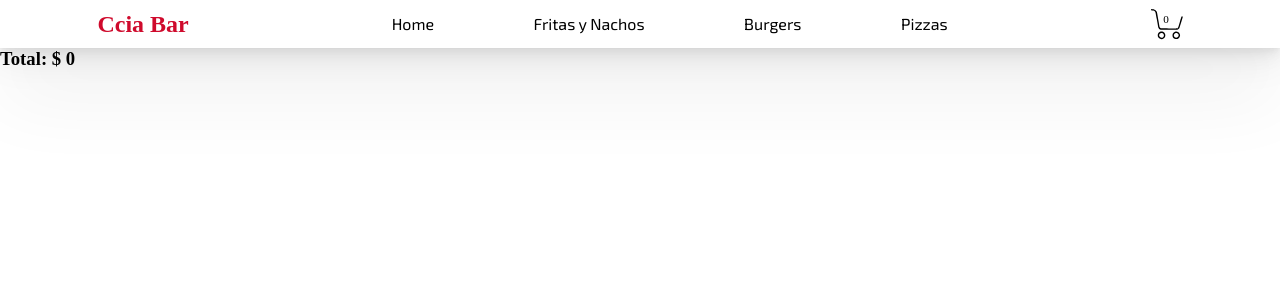
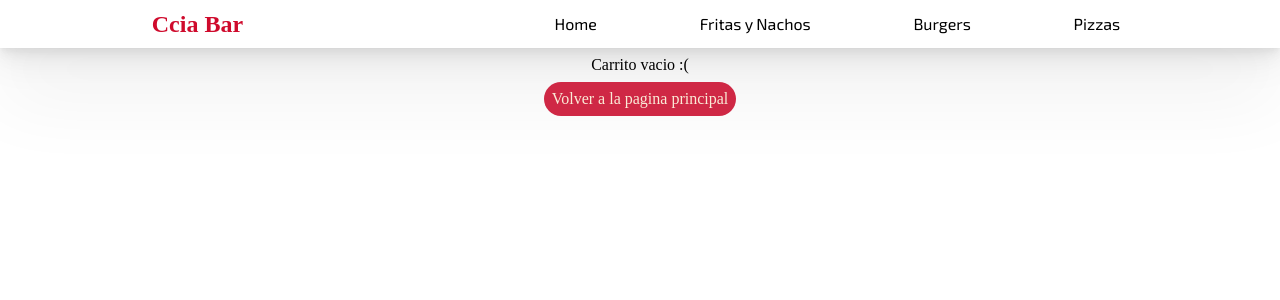
Before and after one commit to stick2yourmind/ecommerceRestaurantSaravia, a React (Create React App) app: page /cart in a window 1280 px wide. Shown: the top 300 px of the page. Built offline with nearby package versions, Linux system fonts and the light colour scheme.

Commit message:
feat: delete item /cart
feat: delete icon was added to delete an item in /cart page.
styles: modified styles in ItemDetail and CartItem

```diff
--- /dev/null
+++ b/src/Components/CartItem/CartItem.js
@@ -0,0 +1,44 @@
+import { useContext } from "react"
+import { CartContext } from '../../Context/CartContext/CartContext'
+import deleteIcon from './deleteIconCart.svg'
+
+const CartItem = ({item, quantity}) => {
+    const { deleteItemFromCart } = useContext(CartContext)
+    return(
+    <div key={item.id} className="itemCart">
+        <img className='imgItemCart'
+            alt={item.description}
+            src={ '/' + item.img}
+        />
+        <div className='bodyItem'>
+            <h4 className='titleItem'>
+                {item.title}
+            </h4>
+            <h5  className='priceItem'>
+                $ {item.price}
+            </h5>
+            <h5  className='quantityItem'>
+                Cantidad: { quantity }
+            </h5>
+            <h5  className='priceItem'>
+                Subtotal: $ {item.price  * quantity}
+            </h5>
+        </div>
+        <div className="updateDeleteItemCart">
+            <button
+                className="deleteItemCart"
+                onClick={()=>deleteItemFromCart(item.id)}
+            >
+                <img
+                    alt='carrito de compras'
+                    className='imgDeleteItemCart'
+                    src={deleteIcon}
+                />
+            </button>
+        </div>
+    </div>
+    )
+
+}
+
+export default CartItem
--- a/src/Components/CartWidget/CartWidget.js
+++ b/src/Components/CartWidget/CartWidget.js
@@ -1,19 +1,31 @@
-import { useContext } from 'react/cjs/react.development';
+import { useContext } from 'react';
+import { Link } from "react-router-dom";
 import { CartContext  } from '../../Context/CartContext/CartContext'
 import cartIcon from './icon.svg'
 
 export const CartWidget = () => {
   const { totalQuantityCart } = useContext( CartContext )
 
-  return (
+  const renderCardWidget = () => {
+    return(
       <div className='cartContainer'>
+        <Link to="/cart">
           <img
             alt='carrito de compras'
             className='cartImg'
             src={cartIcon}
           />
           <p className='cartQuantity'>{ `${totalQuantityCart()}` }</p>
+       </Link>
       </div>
+
+    )
+  }
+
+  return (
+      totalQuantityCart()
+        ? renderCardWidget()
+        : ''
     )
 };
 
--- a/src/Components/ItemDetail/ItemDetail.js
+++ b/src/Components/ItemDetail/ItemDetail.js
@@ -1,19 +1,10 @@
-import { useContext, useState, useEffect } from "react"
+import { useContext } from "react"
 import { Link } from 'react-router-dom'
 import { CartContext } from '../../Context/CartContext/CartContext'
 import { ItemCount } from '../ItemCount/ItemCount'
 
 const ItemDetail = ({ id, title, description, price, pictureUrl:img}) => {
-    const { isInCart: isInCartContextGetter } = useContext(CartContext)
-    const [isInCart, setIsInCart] = useState(()=>isInCartContextGetter(id))
-
-    useEffect(() => {
-      let aux = isInCartContextGetter(id)
-      console.log('aux: ', aux)
-      setIsInCart(aux)
-    }, )
-
-
+    const { isInCart } = useContext(CartContext)
 
     return(
         <div className="itemCardDetailed">
@@ -29,12 +20,11 @@ const ItemDetail = ({ id, title, description, price, pictureUrl:img}) => {
                     $ {price}
                 </h4>
             </div>
-            {!isInCart
+            {!isInCart(id)
                 ? <ItemCount item={ {id, title, description, price, img} }/>
-                : <Link to="/cart"> Terminar compra</Link>}
+                : <Link className="checkoutLink" to="/cart"> Finalizar compra</Link>}
 
         </div>
-
     )
 }
 
--- a/src/Components/NavBar/NavBar.js
+++ b/src/Components/NavBar/NavBar.js
@@ -1,5 +1,5 @@
-import React from 'react';
-import { Link } from "react-router-dom";
+import React from 'react'
+import { Link } from "react-router-dom"
 
 import Nav from './NavBarStyles'
 import CartWidget from '../CartWidget/CartWidget'
--- a/src/Context/CartContext/CartContext.js
+++ b/src/Context/CartContext/CartContext.js
@@ -45,7 +45,7 @@ export const CartProvider = ({ children }) => {
         return cart.reduce( ( totalQuantity, { quantity } ) =>   totalQuantity + quantity , 0)
     }
 
-    const removeItemFromCart = ( itemId ) => {
+    const deleteItemFromCart = ( itemId ) => {
         console.log('-- CartContext: removeItemFromCart --')
         setCart(cart.filter( ({ item }) => item.id !== itemId))
     }
@@ -63,7 +63,7 @@ export const CartProvider = ({ children }) => {
             isInCart,
             getItemQuantity,
             updateItemQuantity,
-            removeItemFromCart,
+            deleteItemFromCart,
             totalPriceCart,
             totalQuantityCart
         }}
--- a/src/Pages/Cart/Cart.js
+++ b/src/Pages/Cart/Cart.js
@@ -1,40 +1,39 @@
 import { useContext } from "react"
 import { CartContext } from "../../Context/CartContext/CartContext"
 import { CartStyled } from "./CartStyled"
+import CartItem from "../../Components/CartItem/CartItem"
+import { Link } from 'react-router-dom'
 
 const Cart = () => {
-    const { cart, totalPriceCart } = useContext(CartContext)
+    const { cart, totalPriceCart, totalQuantityCart } = useContext(CartContext)
+    const cartNotEmpty = () =>{
+        return(
+            <>
+                {cart.map( (itemOrder) =>
+                        <CartItem {...itemOrder} />
+                        )}
+                <h3 className="totalPriceCart" >
+                    Total: $ {totalPriceCart()}
+                </h3>
+            </>)
+
+    }
+
+    const cartEmpty = () =>{
+        return(
+            <div className="emptyCartContainer">
+                <p className="emptyCartTitle">Carrito vacio :(</p>
+                <Link className="emptyCartLink" to='/'> Volver a la pagina principal</Link>
+            </div>
+
+        )
+    }
     return(
-        <>
-        {cart.map( ({item:{id}, item:{description}, item:{title}, item:{img}, item:{price},quantity}) => (
-                <CartStyled
-                >
-                    <img className='imgItemCart'
-                        alt={description}
-                        src={ '/' + img}
-                    />
-                    <div className='bodyItem'>
-                    <h4 className='titleItem'>
-                        {title}
-                    </h4>
-                    <h5  className='priceItem'>
-                        $ {price}
-                    </h5>
-                    <h5  className='quantityItem'>
-                        Cantidad: { quantity }
-                    </h5>
-                    <h5  className='priceItem'>
-                        Subtotal: $ {price  * quantity}
-                    </h5>
-
-
-                    </div>
-                </CartStyled>
-        ) )}
-        <h3>
-            Total: $ {totalPriceCart()}
-        </h3>
-        </>
+        <CartStyled>
+        {totalQuantityCart()
+            ? cartNotEmpty()
+            : cartEmpty()}
+        </CartStyled>
     )
 
 }
--- a/src/Pages/Cart/CartStyled.js
+++ b/src/Pages/Cart/CartStyled.js
@@ -2,16 +2,59 @@ import styled from '@emotion/styled'
 
 
 export const CartStyled = styled.div`
-    height: 6rem;
     display: flex;
-    align-items: center;
-    justify-content: unset;
-    width: 800px;
+    flex-direction: column;
+    padding: 0.5rem 2rem;
+
+    .itemCart{
+        border-bottom: 1px solid black;
+        display: flex;
+    }
     .imgItemCart{
-        height: 100%;
-        width: 8rem;
+        border-radius: 0.8rem;
+        height: 6rem;
         object-fit: cover;
         padding: 0.5rem;
+        width: 8rem;
     }
 
+    .bodyItem{
+        display: flex;
+        flex-direction: column;
+        justify-content: center;
+    }
+    .updateDeleteItemCart{
+        align-items: center;
+        display: flex;
+        margin: 1rem;
+    }
+    .deleteItemCart{
+        background: none;
+        border: none;
+        margin: 1rem;
+    }
+    .imgDeleteItemCart{
+        width: 1rem;
+    }
+    .imgDeleteItemCart:hover{
+        filter: invert(27%) sepia(51%) saturate(2878%) hue-rotate(346deg) brightness(104%) contrast(97%);
+    }
+    .emptyCartContainer{
+        align-items: center;
+        display: flex;
+        flex-direction: column;
+    }
+    .emptyCartLink{
+        background-color: #cf2845;
+        border-radius: 1.1rem;
+        color: antiquewhite;
+        margin-top: 0.5rem;
+        padding: 0.5rem;
+        text-align: center;
+        text-decoration: none;
+    }
+
+    .totalPriceCart{
+        text-align: end;
+    }
 `
--- a/src/Pages/ItemDetailContainer/ItemDetailContainerStyled.js
+++ b/src/Pages/ItemDetailContainer/ItemDetailContainerStyled.js
@@ -48,6 +48,16 @@ export const ItemDetailContainerStyled = styled.div`
         font-size: 0.7rem;
     }
 
+    .checkoutLink{
+        background-color: #cf2845;
+        border-radius: 1.1rem;
+        color: antiquewhite;
+        margin-top: 0.5rem;
+        padding: 0.5rem;
+        text-align: center;
+        text-decoration: none;
+    }
+
     .quantityContainer{
         align-items: center;
         display: flex;
@@ -91,6 +101,11 @@ export const ItemDetailContainerStyled = styled.div`
         padding: 0.3rem;
     }
 
+    .buyButton:hover{
+        transform: scale(1.1);
+        transition: transform ease 0.3s;
+    }
+
     // .buyButton[disabled]{
     //     text-decoration:line-through;
     // }
--- a/src/index.css
+++ b/src/index.css
@@ -8,5 +8,5 @@
 body{
   background-color: #fff;
   height: 100vh;
-  width: 100vw;
+  width: 100%;
 }
```
Also changed, not shown: src/Components/CartItem/deleteIconCart.svg (added). Lines whose indentation alone changed are shown as unchanged.
